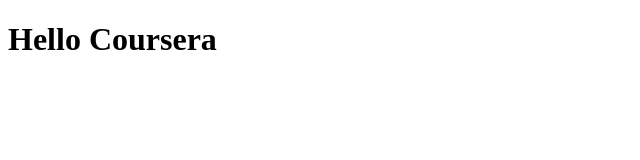
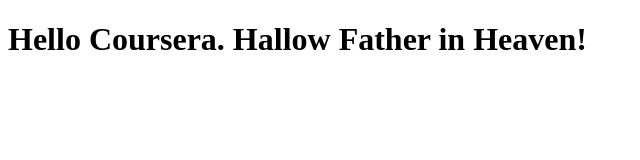
Before and after one commit to Zwides/coursera-test, a plain HTML site: page site/index.html in a window 1280 px wide. Shown: the whole page, without its empty margins (0-640 px from the left). Drawn offline with Linux system fonts and the light colour scheme.

Commit message:
7Nov2016

```diff
--- a/site/index.html
+++ b/site/index.html
@@ -1,9 +1,9 @@
 <!DOCTYPE html>
 <html>
 <head>
-	<title>Hello Coursera!</title>
+	<title>Hello Coursera! Hallow Father</title>
 </head>
 <body>
-<h1>Hello Coursera</h1>
+<h1>Hello Coursera. Hallow Father in Heaven!</h1>
 </body>
 </html>
```
